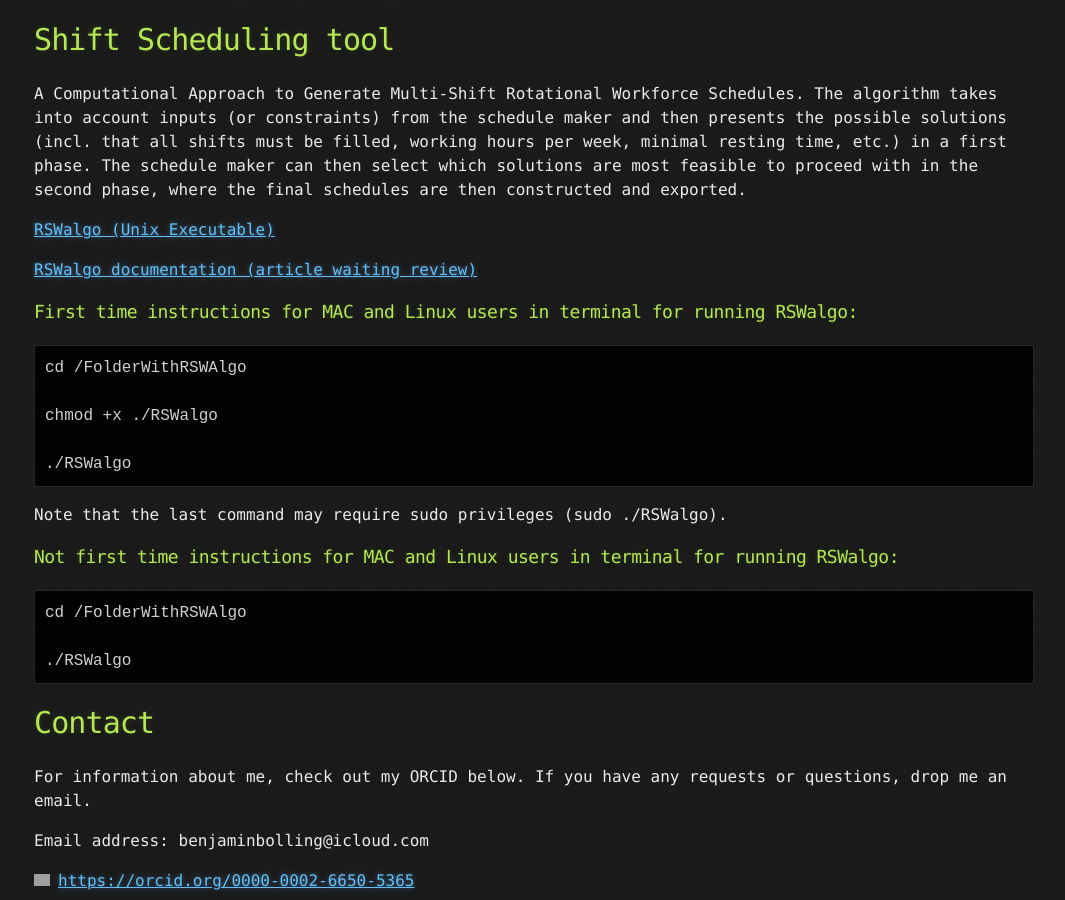
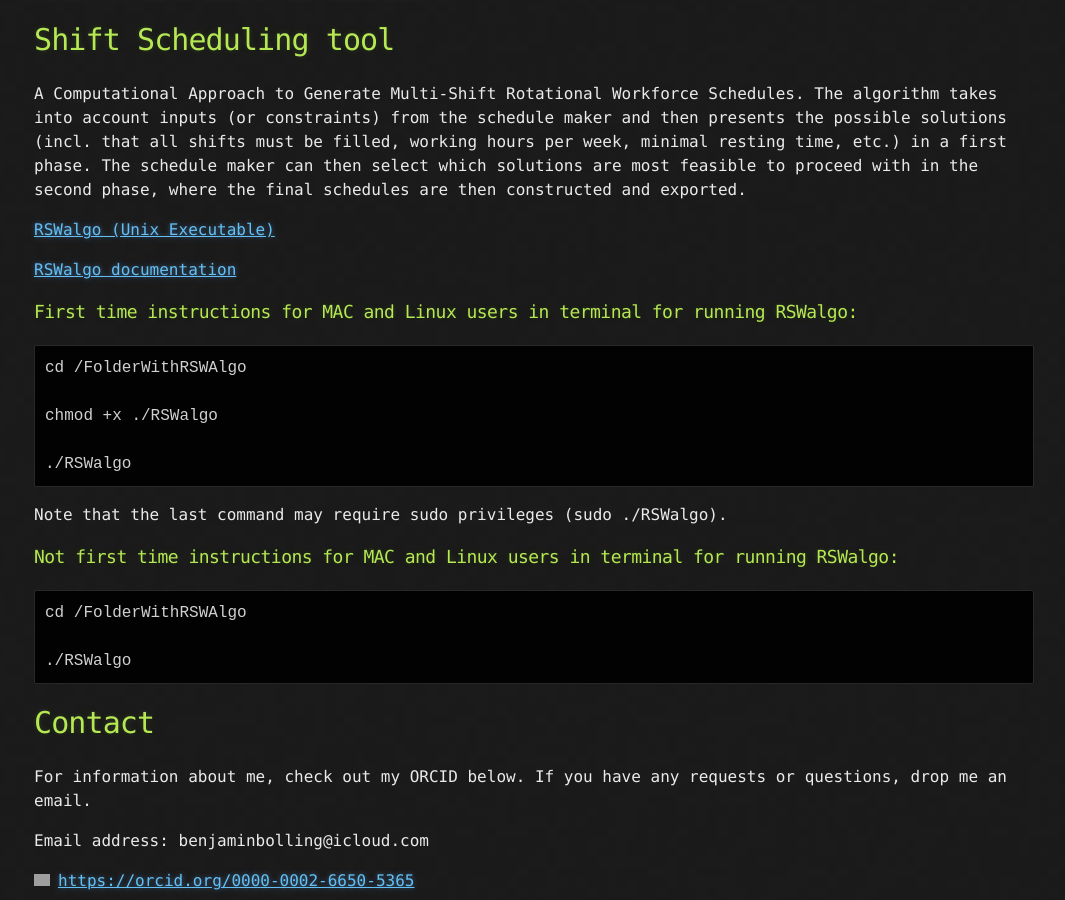
Before and after one commit to benjaminbolling/benjaminbolling.github.io, a Jekyll site: the page built from index.md, in a window 1280 px wide and 900 px high, scrolled down 790 px. Shown: the whole window, without its empty margins (106-1171 px from the left). Built offline with Jekyll 4.4.1, drawn with Linux system fonts in a browser that asks for light colours; our own code applies the rules of GitHub Pages for plain Markdown files; grey boxes are pictures that could not be loaded.

Commit message:
published RSWalgo on arXiv, updated link

````diff
--- a/index.md
+++ b/index.md
@@ -25,7 +25,7 @@
 
 [RSWalgo (Unix Executable)](https://github.com/benjaminbolling/benjaminbolling.github.io/raw/master/downloads/RSWalgo)
 
-[RSWalgo documentation (article waiting review)](https://github.com/benjaminbolling/benjaminbolling.github.io/raw/master/downloads/ShiftSchedulingApp_documentation.pdf)
+[RSWalgo documentation](https://arxiv.org/abs/2009.05615)
 
 ### First time instructions for MAC and Linux users in terminal for running RSWalgo:
 ```
````
